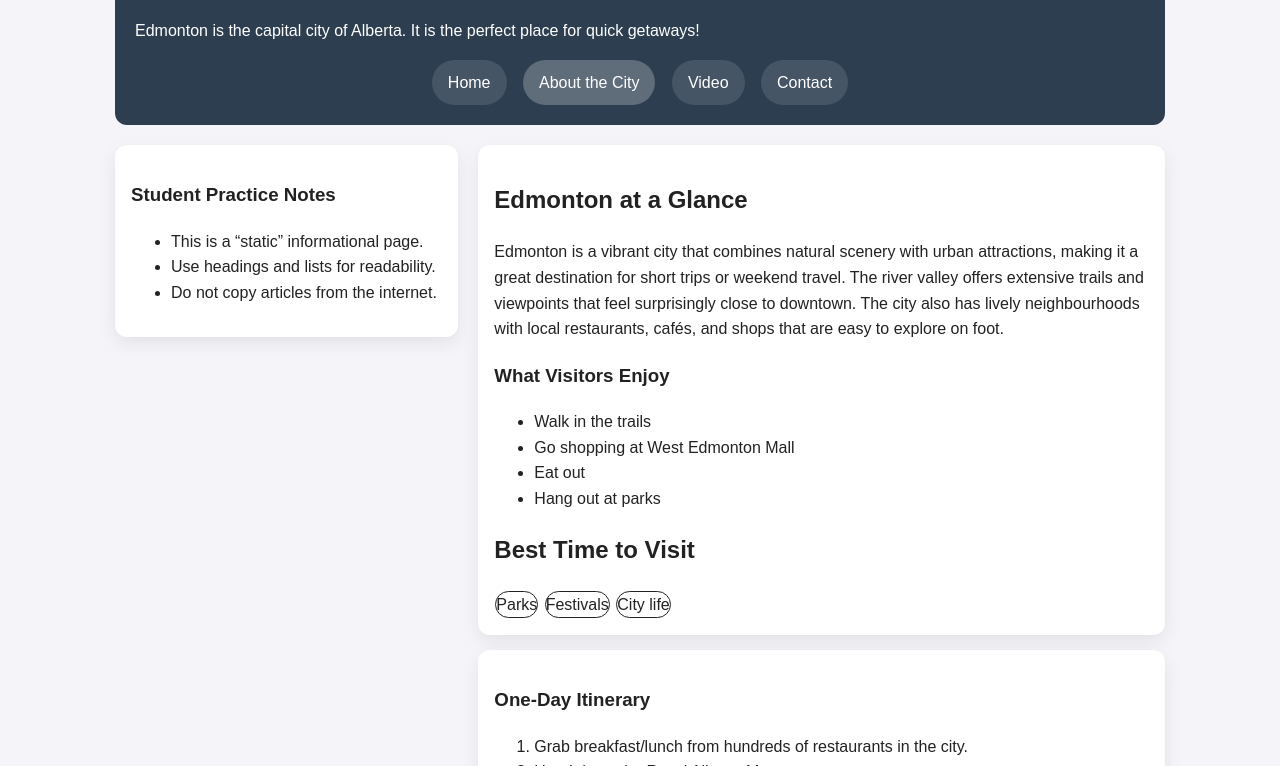
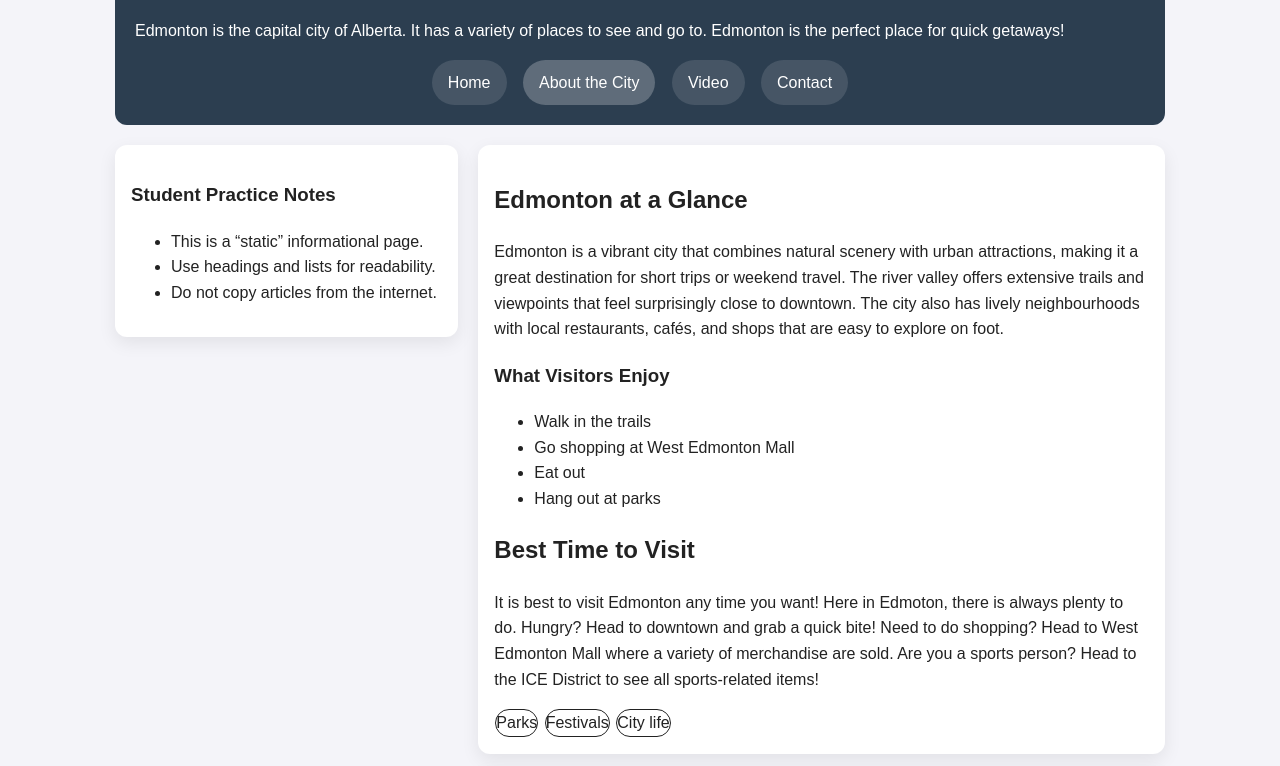
Before and after one commit to zhirep/lab2-travel-edmonton, a plain HTML site: page city.html in a window 1280 px wide. Shown: the part 116-882 px from the top of the page. Drawn offline with Linux system fonts and the light colour scheme.

Commit message:
Updated the site

```diff
--- a/city.html
+++ b/city.html
@@ -22,7 +22,8 @@
 -->
         <header class="site-header">
             <h1>Edmonton Travel Blog</h1>
-            <p>Edmonton is the capital city of Alberta. It is the perfect place for quick getaways!
+            <p>Edmonton is the capital city of Alberta. It has a variety of places
+                to see and go to. Edmonton is the perfect place for quick getaways!
             </p>
             <!-- Navigation is a list; CSS will turn it into a nav bar -->
             <nav class="site-nav">
@@ -60,6 +61,11 @@
  Create a header stating “Best Time to Visit” and Write 2–4 sentences.
 -->
                     <h2>Best Time to Visit</h2>
+                    <p> It is best to visit Edmonton any time you want! Here in Edmoton, there is always plenty to
+                        do. Hungry? Head to downtown and grab a quick bite! Need to do shopping? Head to West Edmonton
+                        Mall where a variety of merchandise are sold. Are you a sports person? Head to the ICE District
+                        to see all sports-related items!
+                    </p>
                     <div class="tags">
                         <span class="tag">Parks</span>
                         <span class="tag">Festivals</span>
```
Also changed, not shown: index.html (+2 -1 lines).
